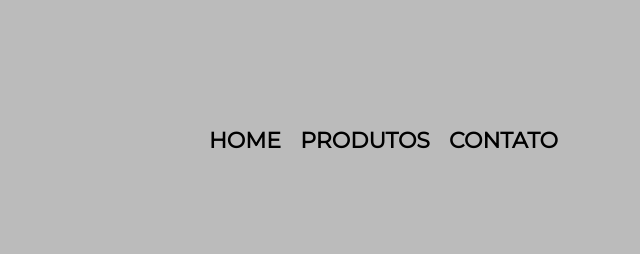
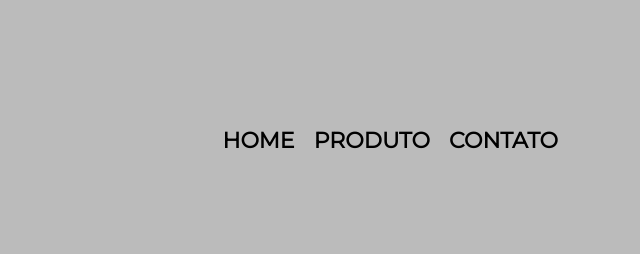
Before and after one commit to victorddantas/siteBarbeariaAlura, a plain HTML site: page produtos.html in a window 1280 px wide. Shown: the top 254 px of the page, 552-1192 px from the left. Drawn offline with Linux system fonts and the light colour scheme.

Commit message:
alterção no html

```diff
--- a/produtos.html
+++ b/produtos.html
@@ -19,7 +19,7 @@
             <h1><img src="./assets/images/logo.png" alt="Logo da barbearia alura"></h1>
             <nav>
                 <li><a href="./index.html">Home</a></li>
-                <li><a href="./produtos.html">Produtos</a></li>
+                <li><a href="./produtos.html">Produto</a></li>
                 <li><a href="./contato.html">Contato</a></li>
             </nav>
         </div>
```
